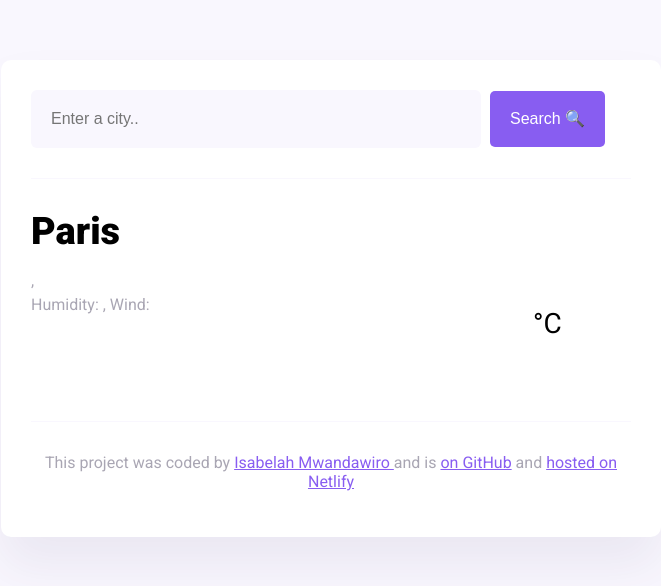
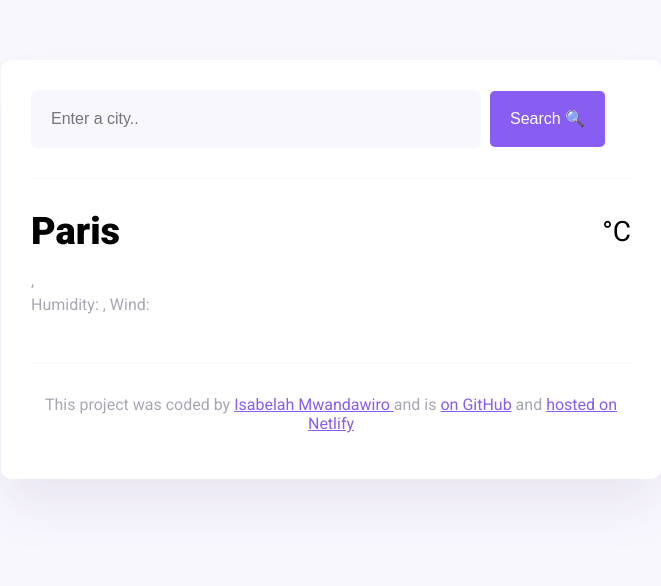
Before and after one commit to isamwandawiro/weatheroneapp, a website built with Parcel: page index.html in a window 1280 px wide. Shown: the whole page, without its empty margins (309-970 px from the left). Built offline with nearby package versions, Linux system fonts and the light colour scheme; no server answers.

Commit message:
Update styles.css
added display flex and deleted some lines

```diff
--- a/src/styles.css
+++ b/src/styles.css
@@ -47,7 +47,7 @@ main {
 }
 
 .current-temperature {
-  font-size: 48px;
+  display: flex;
 }
 
 .current-weather {
@@ -74,21 +74,18 @@ main {
 .weather-app-icon{
   width: 88px;
   height: 88px;
-  position: relative;
-  top: -8px;
-  font-size: 48px;
-  margin-right: 10px;
+
 }
 
 .current-temperature-value {
-  font-size: 80px;
+  font-size: 88px;
+  line-height: 88px;
   font-weight: bold;
 }
 
 .current-temperature-unit {
   font-size: 28px;
-  position: relative;
-  top: -38px;
+  margin-top: 6px;
 }
 
 footer {
```
